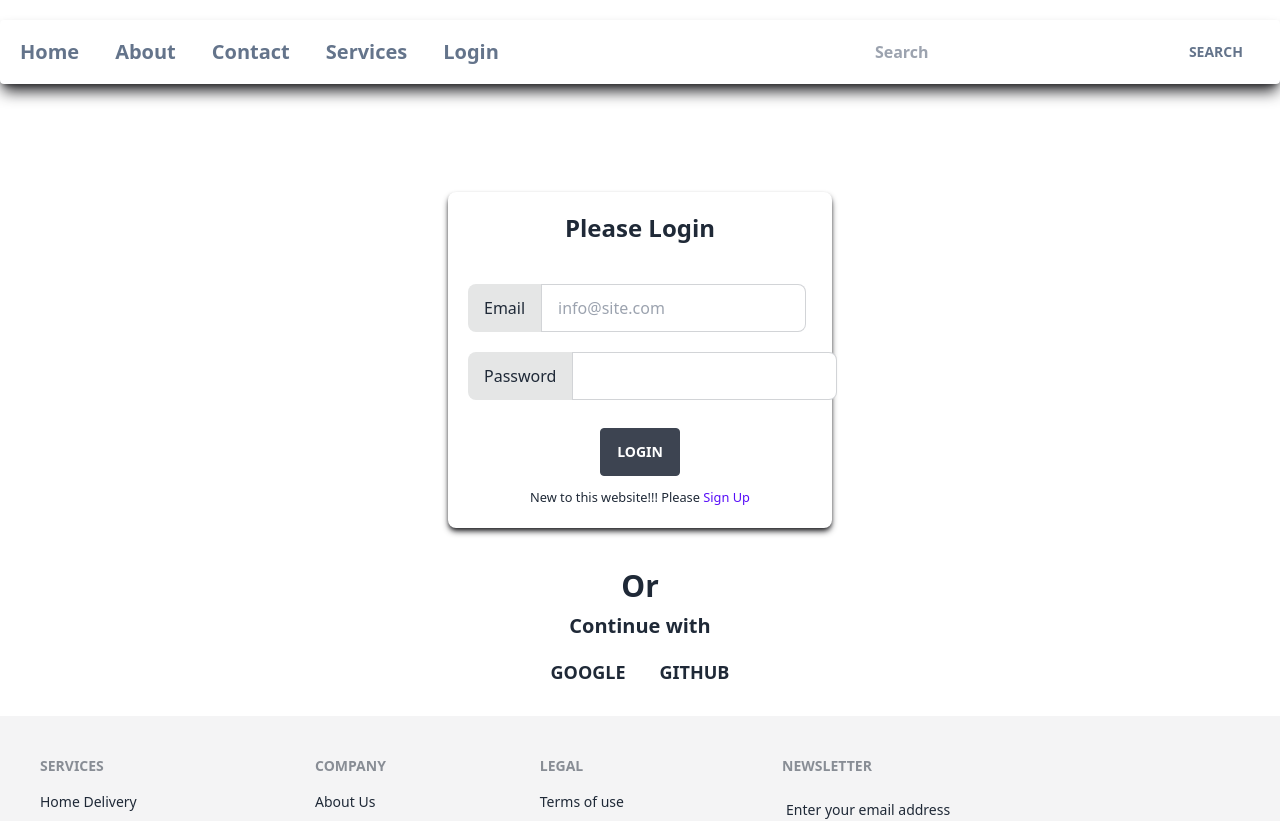
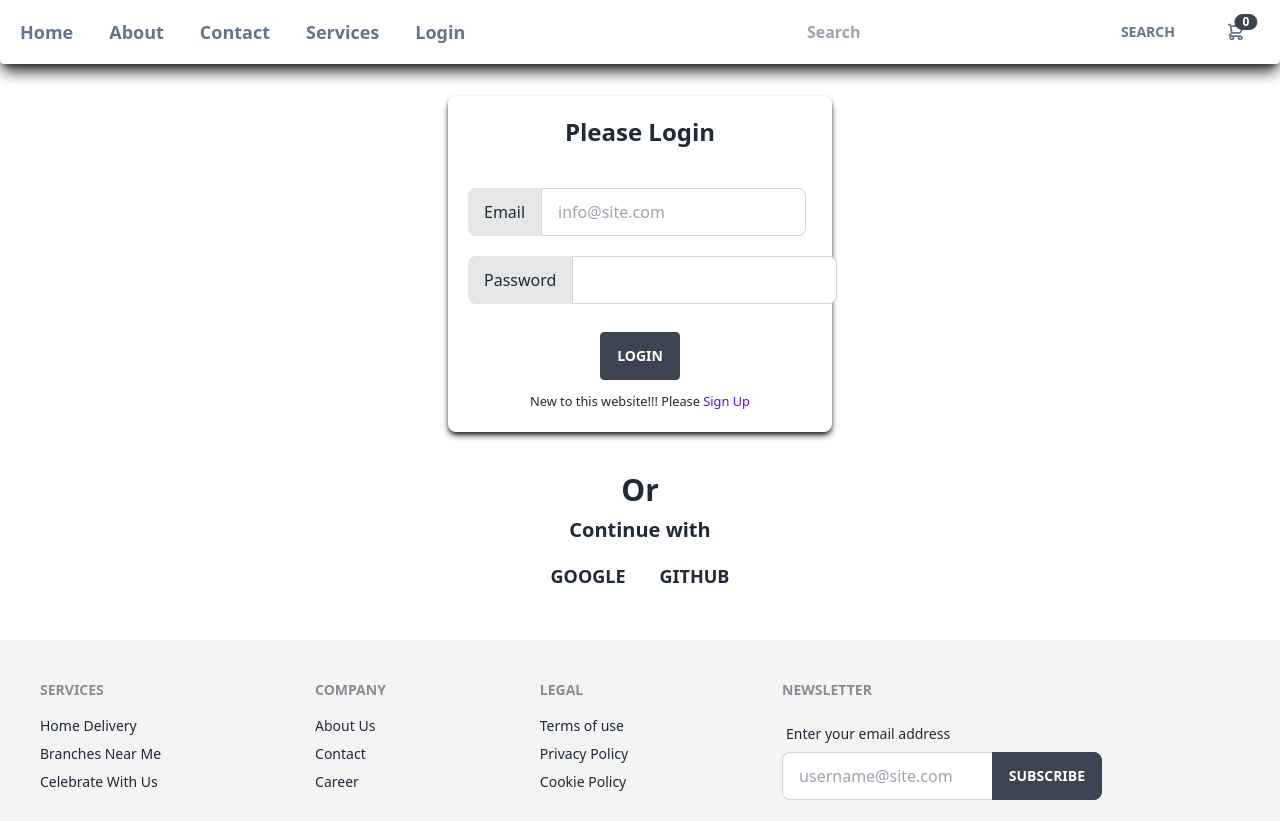
Before and after one commit to sayonUsman/mealsWithReact, a React (Vite) app: page /login in a window 1280 px wide. Shown: the top 821 px of the page. Built offline with nearby package versions, Linux system fonts and the light colour scheme; no server answers.

Commit message:
Navbar has been updated

```diff
--- a/src/components/Header/Header.jsx
+++ b/src/components/Header/Header.jsx
@@ -4,9 +4,9 @@ import Typical from "react-typical";
 
 const Header = () => {
   return (
-    <div>
+    <div className="mt-2 lg:mt-3 md:mt-3">
       <Marquee>
-        <h1 className="text-slate-500 text-md sm:text-xl lg:text-3xl font-semibold text-center md:mt-3 md:mb-3 lg:mb-5">
+        <h1 className="text-slate-500 text-md sm:text-xl lg:text-3xl font-semibold text-center mt-24 lg:mt-16 mb-3 lg:mb-5">
           Are You Hungry!!! Take Your Favourite Meals.
         </h1>
       </Marquee>
--- a/src/components/Home/Home.jsx
+++ b/src/components/Home/Home.jsx
@@ -9,7 +9,7 @@ const Home = () => {
   return (
     <div className="container mx-auto">
       <Header></Header>
-      <div className="grid grid-cols-1 md:grid-cols-2 lg:grid-cols-3 gap-5 mt-3 lg:md-5">
+      <div className="grid grid-cols-1 md:grid-cols-2 lg:grid-cols-3 gap-5">
         {data.meals.map((meal) => (
           <MealCard key={meal.idMeal} meal={meal}></MealCard>
         ))}
--- a/src/components/LoginPage/LoginPage.jsx
+++ b/src/components/LoginPage/LoginPage.jsx
@@ -64,7 +64,7 @@ const LoginPage = () => {
   return (
     <div className="container mx-auto">
       <div className="flex">
-        <div className="flex mx-auto mt-10 lg:mt-24">
+        <div className="flex mx-auto mt-32 lg:mt-24 mb-5">
           <div>
             <div className="card rounded-lg w-96 bg-base-100 shadow-md shadow-zinc-800 p-5">
               <h1 className="text-center text-2xl font-bold">Please Login</h1>
@@ -147,14 +147,14 @@ const LoginPage = () => {
               <div className="flex justify-center">
                 <button
                   onClick={handleGoogleLogin}
-                  className="btn btn-ghost text-lg font-bold"
+                  className="btn btn-ghost text-lg font-semibold"
                 >
                   Google
                 </button>
 
                 <button
                   onClick={handleGithubLogin}
-                  className="btn btn-ghost text-lg font-bold"
+                  className="btn btn-ghost text-lg font-semibold"
                 >
                   Github
                 </button>
--- a/src/components/Navbar/Navbar.jsx
+++ b/src/components/Navbar/Navbar.jsx
@@ -21,7 +21,9 @@ const Navbar = () => {
   };
 
   return (
-    <nav className="flex-column lg:flex lg:h-16 justify-between items-center sm:mt-3 lg:mt-5 mb-3 pt-3 lg:pt-0 container mx-auto text-slate-500 text-lg md:text-xl font-semibold sm:rounded shadow-lg shadow-zinc-800">
+    <div className="relative z-10">
+      <div className="fixed top-0 left-0 right-0 bg-white">
+        <nav className="flex-column lg:flex lg:h-16 justify-between items-center pt-3 lg:pt-0 text-slate-500 text-md md:text-lg font-semibold sm:rounded shadow-lg shadow-zinc-800">
           <ul className="h-full flex justify-center items-center lg:pl-5">
             <li className="pr-3 md:pr-9 hover:text-blue-600">
               <Link to="/">Home</Link>
@@ -54,14 +56,56 @@ const Navbar = () => {
 
           <div className="flex justify-center items-center">
             <input
-          className="text-base text-black p-1 pl-2 rounded mr-9 mt-3 mb-3 lg:mr-12 lg:mt-0 lg:mb-0"
+              className="text-base text-black p-1 md:pl-2 rounded mr-3 md:mr-9 mt-3 mb-3 lg:mr-12 lg:mt-0 lg:mb-0"
               type="text"
               placeholder="Search"
             />
 
             <button className="btn rounded btn-ghost mr-5">Search</button>
+
+            <div className="flex-none lg:mr-5">
+              <div className="dropdown dropdown-end">
+                <label tabIndex={0} className="btn btn-ghost btn-circle">
+                  <div className="indicator">
+                    <svg
+                      xmlns="http://www.w3.org/2000/svg"
+                      className="h-5 w-5"
+                      fill="none"
+                      viewBox="0 0 24 24"
+                      stroke="currentColor"
+                    >
+                      <path
+                        strokeLinecap="round"
+                        strokeLinejoin="round"
+                        strokeWidth="2"
+                        d="M3 3h2l.4 2M7 13h10l4-8H5.4M7 13L5.4 5M7 13l-2.293 2.293c-.63.63-.184 1.707.707 1.707H17m0 0a2 2 0 100 4 2 2 0 000-4zm-8 2a2 2 0 11-4 0 2 2 0 014 0z"
+                      />
+                    </svg>
+                    <span className="badge badge-sm indicator-item">0</span>
+                  </div>
+                </label>
+
+                <div
+                  tabIndex={0}
+                  className="mt-3 card rounded-md card-compact dropdown-content w-52 bg-base-100 shadow"
+                >
+                  <div className="card-body">
+                    <span className="font-bold text-lg">0 Items</span>
+                    <span className="text-info">Subtotal: $00</span>
+
+                    <div className="card-actions">
+                      <button className="btn rounded-md btn-block">
+                        View cart
+                      </button>
+                    </div>
+                  </div>
+                </div>
+              </div>
+            </div>
           </div>
         </nav>
+      </div>
+    </div>
   );
 };
 
--- a/src/components/SignUpPage/SignUpPage.jsx
+++ b/src/components/SignUpPage/SignUpPage.jsx
@@ -76,7 +76,7 @@ const SignUpPage = () => {
   return (
     <div className="container mx-auto">
       <div className="flex">
-        <div className="flex mx-auto mt-10 lg:mt-24">
+        <div className="flex mx-auto mt-32 lg:mt-24 mb-5">
           <div>
             <div className="card rounded-lg w-96 bg-base-100 shadow-md shadow-zinc-800 p-5">
               <h1 className="text-center text-2xl font-bold">Please Sign Up</h1>
@@ -172,14 +172,14 @@ const SignUpPage = () => {
               <div className="flex justify-center">
                 <button
                   onClick={handleGoogleLogin}
-                  className="btn btn-ghost text-lg font-bold"
+                  className="btn btn-ghost text-lg font-semibold"
                 >
                   Google
                 </button>
 
                 <button
                   onClick={handleGithubLogin}
-                  className="btn btn-ghost text-lg font-bold"
+                  className="btn btn-ghost text-lg font-semibold"
                 >
                   Github
                 </button>
```
Lines whose indentation alone changed are shown as unchanged.
